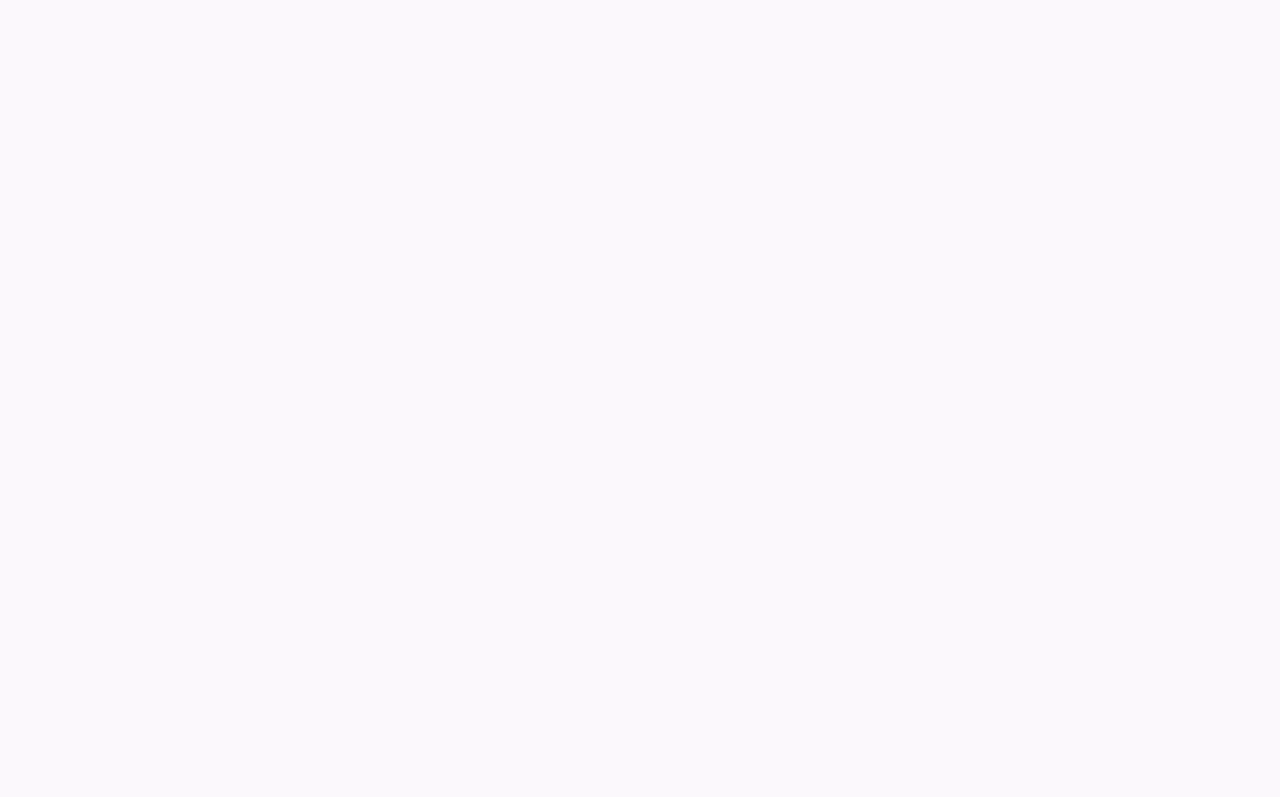
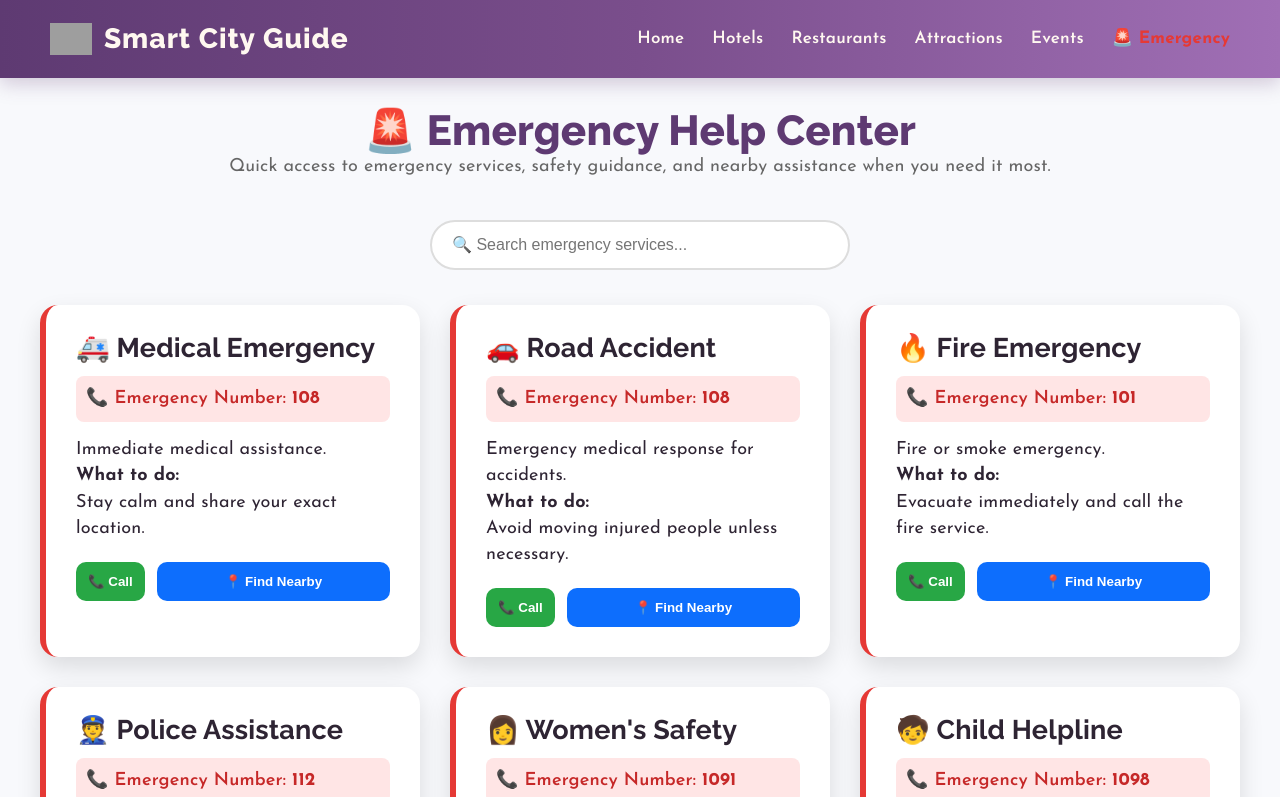
Before and after one commit to Hansika-17/Smart-City-Guide, a React (Vite) app in the folder frontend/: page /emergency in a window 1280 px wide. Before the commit this address had no page. Shown: the top 797 px of the page. Built offline with nearby package versions, Linux system fonts and the light colour scheme; grey boxes are pictures that could not be loaded.

Commit message:
Completed Member 6 frontend and Emergency page

```diff
--- a/frontend/src/App.jsx
+++ b/frontend/src/App.jsx
@@ -6,6 +6,7 @@ import Restaurants from "./pages/Restaurants";
 import Attractions from "./pages/Attractions";
 import Events from "./pages/Events";
 import Assistant from "./pages/Assistant";
+import Emergency from "./pages/Emergency";
 
 function App() {
   return (
@@ -17,6 +18,7 @@ function App() {
         <Route path="/attractions" element={<Attractions />} />
         <Route path="/events" element={<Events />} />
 		<Route path="/assistant" element={<Assistant />} />
+		<Route path="/emergency" element={<Emergency />} />
       </Routes>
     </BrowserRouter>
   );
--- a/frontend/src/Components/Navbar.jsx
+++ b/frontend/src/Components/Navbar.jsx
@@ -52,6 +52,17 @@ function Navbar() {
                 <Link to="/restaurants" style={linkStyle}>Restaurants</Link>
                 <Link to="/attractions" style={linkStyle}>Attractions</Link>
                 <Link to="/events" style={linkStyle}>Events</Link>
+				<Link
+				    to="/emergency"
+				    style={{
+				        color: "#E53935",
+				        textDecoration: "none",
+				        fontWeight: "700",
+				        fontSize: "17px"
+				    }}
+				>
+				    🚨 Emergency
+				</Link>
             </div>
         </nav>
     );
--- /dev/null
+++ b/frontend/src/pages/Emergency.jsx
@@ -0,0 +1,236 @@
+import Navbar from "../components/Navbar";
+import "../styles/Emergency.css";
+
+function Emergency() {
+
+	const emergencies = [
+	    {
+	        id: 1,
+	        title: "Medical Emergency",
+	        icon: "🚑",
+	        phone: "108",
+	        description: "Immediate medical assistance.",
+	        action: "Stay calm and share your exact location.",
+	        map: "https://www.google.com/maps/search/hospital+near+me"
+	    },
+	    {
+	        id: 2,
+	        title: "Road Accident",
+	        icon: "🚗",
+	        phone: "108",
+	        description: "Emergency medical response for accidents.",
+	        action: "Avoid moving injured people unless necessary.",
+	        map: "https://www.google.com/maps/search/trauma+center+near+me"
+	    },
+	    {
+	        id: 3,
+	        title: "Fire Emergency",
+	        icon: "🔥",
+	        phone: "101",
+	        description: "Fire or smoke emergency.",
+	        action: "Evacuate immediately and call the fire service.",
+	        map: "https://www.google.com/maps/search/fire+station+near+me"
+	    },
+	    {
+	        id: 4,
+	        title: "Police Assistance",
+	        icon: "👮",
+	        phone: "112",
+	        description: "Crime, theft or public safety.",
+	        action: "Move to a safe place before calling.",
+	        map: "https://www.google.com/maps/search/police+station+near+me"
+	    },
+	    {
+	        id: 5,
+	        title: "Women's Safety",
+	        icon: "👩",
+	        phone: "1091",
+	        description: "Women's emergency helpline.",
+	        action: "Share your location with trusted contacts.",
+	        map: "https://www.google.com/maps/search/police+station+near+me"
+	    },
+	    {
+	        id: 6,
+	        title: "Child Helpline",
+	        icon: "🧒",
+	        phone: "1098",
+	        description: "Emergency support for children.",
+	        action: "Report the incident immediately.",
+	        map: "https://www.google.com/maps/search/police+station+near+me"
+	    },
+	    {
+	        id: 7,
+	        title: "Snake Bite",
+	        icon: "🐍",
+	        phone: "108",
+	        description: "Medical emergency.",
+	        action: "Keep the victim calm. Don't cut the wound.",
+	        map: "https://www.google.com/maps/search/hospital+near+me"
+	    },
+	    {
+	        id: 8,
+	        title: "Dog Bite",
+	        icon: "🐕",
+	        phone: "108",
+	        description: "Seek medical treatment immediately.",
+	        action: "Wash the wound with clean water.",
+	        map: "https://www.google.com/maps/search/hospital+near+me"
+	    },
+	    {
+	        id: 9,
+	        title: "Food Poisoning",
+	        icon: "🤢",
+	        phone: "108",
+	        description: "Serious food poisoning symptoms.",
+	        action: "Stay hydrated and seek medical help.",
+	        map: "https://www.google.com/maps/search/hospital+near+me"
+	    },
+	    {
+	        id: 10,
+	        title: "Lost Passport",
+	        icon: "🛂",
+	        phone: "112",
+	        description: "Report loss and contact your embassy.",
+	        action: "File a police complaint first.",
+	        map: "https://www.google.com/maps/search/police+station+near+me"
+	    },
+	    {
+	        id: 11,
+	        title: "Lost Wallet",
+	        icon: "👛",
+	        phone: "112",
+	        description: "Report theft or loss.",
+	        action: "Block cards immediately.",
+	        map: "https://www.google.com/maps/search/police+station+near+me"
+	    },
+	    {
+	        id: 12,
+	        title: "Lost Mobile",
+	        icon: "📱",
+	        phone: "112",
+	        description: "Report lost phone.",
+	        action: "Block your SIM card.",
+	        map: "https://www.google.com/maps/search/police+station+near+me"
+	    },
+	    {
+	        id: 13,
+	        title: "Gas Leak",
+	        icon: "⛽",
+	        phone: "1906",
+	        description: "Gas leakage emergency.",
+	        action: "Turn off the gas and leave the area.",
+	        map: "https://www.google.com/maps/search/gas+agency+near+me"
+	    },
+	    {
+	        id: 14,
+	        title: "Electric Shock",
+	        icon: "⚡",
+	        phone: "108",
+	        description: "Electrical emergency.",
+	        action: "Switch off the power before helping.",
+	        map: "https://www.google.com/maps/search/hospital+near+me"
+	    },
+	    {
+	        id: 15,
+	        title: "Flood",
+	        icon: "🌊",
+	        phone: "1070",
+	        description: "Flood emergency assistance.",
+	        action: "Move to higher ground.",
+	        map: "https://www.google.com/maps/search/emergency+shelter+near+me"
+	    },
+	    {
+	        id: 16,
+	        title: "Cyclone",
+	        icon: "🌪️",
+	        phone: "1077",
+	        description: "Cyclone emergency.",
+	        action: "Stay indoors and follow official advisories.",
+	        map: "https://www.google.com/maps/search/emergency+shelter+near+me"
+	    },
+	    {
+	        id: 17,
+	        title: "Blood Bank",
+	        icon: "🩸",
+	        phone: "104",
+	        description: "Need blood urgently.",
+	        action: "Contact the nearest blood bank.",
+	        map: "https://www.google.com/maps/search/blood+bank+near+me"
+	    },
+	    {
+	        id: 18,
+	        title: "Mental Health Support",
+	        icon: "🧠",
+	        phone: "14416",
+	        description: "Mental health helpline.",
+	        action: "Talk to a trained counsellor.",
+	        map: "https://www.google.com/maps/search/hospital+near+me"
+	    }
+	];
+
+    return (
+        <>
+            <Navbar />
+
+            <div className="emergency-page">
+
+                <div className="emergency-header">
+                    <h1>🚨 Emergency Help Center</h1>
+
+                    <p>
+                        Quick access to emergency services, safety guidance,
+                        and nearby assistance when you need it most.
+                    </p>
+                </div>
+
+				<div className="emergency-search">
+				    <input
+				        type="text"
+				        placeholder="🔍 Search emergency services..."
+				    />
+				</div>
+
+                <div className="emergency-grid">
+                    {emergencies.map((item) => (
+                        <div className="emergency-card" key={item.id}>
+
+                            <h2>
+                                {item.icon} {item.title}
+                            </h2>
+
+							<p className="phone-number">
+							    📞 Emergency Number: <strong>{item.phone}</strong>
+							</p>
+
+                            <p>{item.description}</p>
+
+                            <p>
+                                <strong>What to do:</strong><br />
+                                {item.action}
+                            </p>
+
+                            <div className="button-group">
+
+                                <a href={`tel:${item.phone}`}>
+                                    <button>📞 Call</button>
+                                </a>
+
+                                <button
+                                    onClick={() => window.open(item.map, "_blank")}
+                                >
+                                    📍 Find Nearby
+                                </button>
+
+                            </div>
+
+                        </div>
+                    ))}
+                </div>
+
+            </div>
+
+        </>
+    );
+}
+
+export default Emergency;
--- /dev/null
+++ b/frontend/src/styles/Emergency.css
@@ -0,0 +1,116 @@
+.emergency-page {
+    padding: 40px;
+    background: #f8f9fc;
+    min-height: 100vh;
+}
+
+.emergency-header {
+    text-align: center;
+    margin-bottom: 40px;
+}
+
+.emergency-header h1 {
+    font-size: 42px;
+    color: #5E3A72;
+    margin-bottom: 10px;
+}
+
+.emergency-header p {
+    color: #666;
+    font-size: 18px;
+}
+
+.emergency-grid {
+    display: grid;
+    grid-template-columns: repeat(3, 1fr);
+    gap: 30px;
+}
+
+.emergency-card {
+    background: white;
+    border-radius: 18px;
+	border-left: 6px solid #E53935;
+    padding: 30px;
+    min-height: 320px;
+    box-shadow: 0 10px 25px rgba(0,0,0,0.12);
+    transition: 0.3s;
+}
+
+.emergency-card:hover {
+    transform: translateY(-8px);
+}
+
+.emergency-card:hover {
+    transform: translateY(-6px);
+}
+
+.emergency-card:hover {
+    transform: translateY(-8px);
+    box-shadow: 0 16px 35px rgba(0,0,0,0.18);
+}
+
+.button-group {
+    display: flex;
+    gap: 12px;
+    margin-top: 20px;
+}
+
+.button-group button {
+    flex: 1;
+    padding: 12px;
+    border: none;
+    border-radius: 10px;
+    color: white;
+    font-weight: 600;
+    cursor: pointer;
+    transition: 0.3s;
+}
+
+/* Call button */
+.button-group a:first-child button {
+    background: #28a745;
+}
+
+.button-group a:first-child button:hover {
+    background: #218838;
+}
+
+/* Find Nearby button */
+.button-group button:last-child {
+    background: #0d6efd;
+}
+
+.button-group button:last-child:hover {
+    background: #0b5ed7;
+}
+
+.phone-number {
+    background: #FFE5E5;
+    color: #C62828;
+    padding: 10px;
+    border-radius: 8px;
+    font-weight: 600;
+    margin: 15px 0;
+}
+
+.emergency-search {
+    display: flex;
+    justify-content: center;
+    margin-bottom: 35px;
+}
+
+.emergency-search input {
+    width: 420px;
+    max-width: 90%;
+    padding: 14px 20px;
+    border: 2px solid #ddd;
+    border-radius: 30px;
+    font-size: 16px;
+    outline: none;
+    transition: 0.3s;
+}
+
+.emergency-search input:focus {
+    border-color: #5E3A72;
+    box-shadow: 0 0 10px rgba(94, 58, 114, 0.2);
+}
--- a/frontend/src/styles/Hotels.css
+++ b/frontend/src/styles/Hotels.css
@@ -66,9 +66,11 @@
     box-shadow:0 20px 40px rgba(94,58,114,.18);
 }
 
-.hotel-image{
-    height:220px;
-    background:linear-gradient(135deg,#8A6AAC,#DCC9A8);
+.hotel-image {
+    width: 100%;
+    height: 500px;
+    overflow: hidden;
+    border-radius: 12px;
 }
 
 .hotel-card h2{
@@ -96,3 +98,10 @@
 .hotel-card button:hover{
     background:#CDA34E;
 }
+
+.hotel-image img {
+    width: 100%;
+    height: 100%;
+    object-fit: cover;
+    display: block;
+}
--- a/frontend/src/styles/Restaurants.css
+++ b/frontend/src/styles/Restaurants.css
@@ -47,18 +47,19 @@
     box-shadow:0 0 15px rgba(160,111,181,.25);
 }
 
-.restaurant-grid{
-    display:grid;
-    grid-template-columns:repeat(auto-fit,minmax(280px,1fr));
-    gap:30px;
+.restaurant-grid {
+    display: grid;
+    grid-template-columns: repeat(auto-fit, minmax(380px, 1fr));
+    gap: 30px;
+    margin-top: 40px;
 }
 
 .restaurant-card{
     background:white;
-    border-radius:22px;
+    border-radius:16px;
     overflow:hidden;
-    box-shadow:0 12px 28px rgba(94,58,114,.12);
-    transition:.35s ease;
+    box-shadow:0 8px 20px rgba(0,0,0,0.1);
+    transition:transform 0.3s ease;
 }
 
 .restaurant-card:hover{
@@ -66,9 +67,18 @@
     box-shadow:0 20px 40px rgba(94,58,114,.18);
 }
 
-.restaurant-image{
-    height:220px;
-    background:linear-gradient(135deg,#8A6AAC,#DCC9A8);
+.restaurant-image {
+    width: 100%;
+    height: 500px;
+    overflow: hidden;
+    border-radius: 12px;
+}
+
+.restaurant-image img {
+    width: 100%;
+    height: 100%;
+    object-fit: cover;
+    display: block;
 }
 
 .restaurant-card h2{
```
Also changed, not shown: frontend/src/pages/Hotels.jsx (+30 -28 lines), frontend/src/pages/Restaurants.jsx (+32 -28 lines), 3 other files (tests, documents, lock files or other folders).
